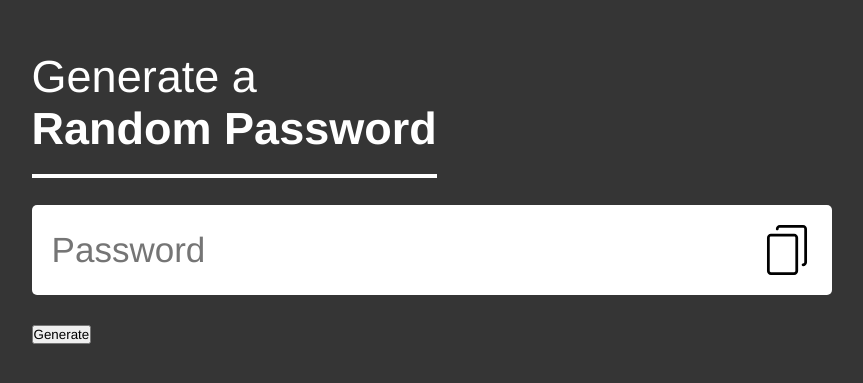
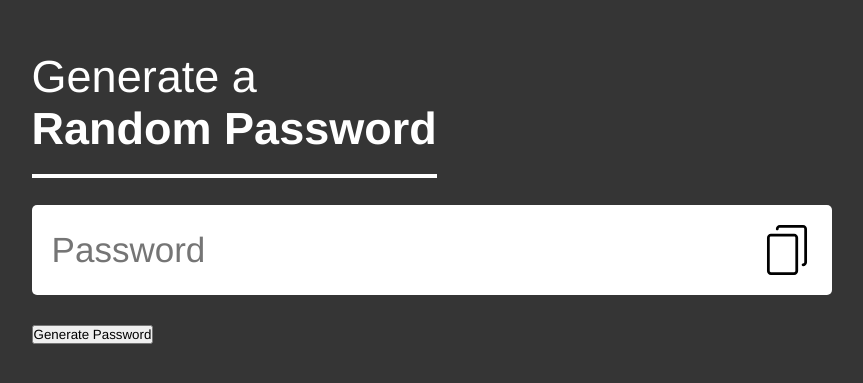
Before and after one commit to somberlyx/RandomPasswordGenerator, a plain HTML site: page index.html in a window 1280 px wide. Shown: the part 103-486 px from the top of the page, without its empty margins (122-985 px from the left). Drawn offline with Linux system fonts and the light colour scheme.

Commit message:
Add generate password button

```diff
--- a/index.html
+++ b/index.html
@@ -13,7 +13,7 @@
       <input type="text" id="password" placeholder="Password">
       <img src="images/copy-svgrepo-com(1).svg">
     </div>
-    <button>Generate</button>
+    <button>Generate Password </button>
   </div>
   <script src="password.js"></script>
 </body>
```
